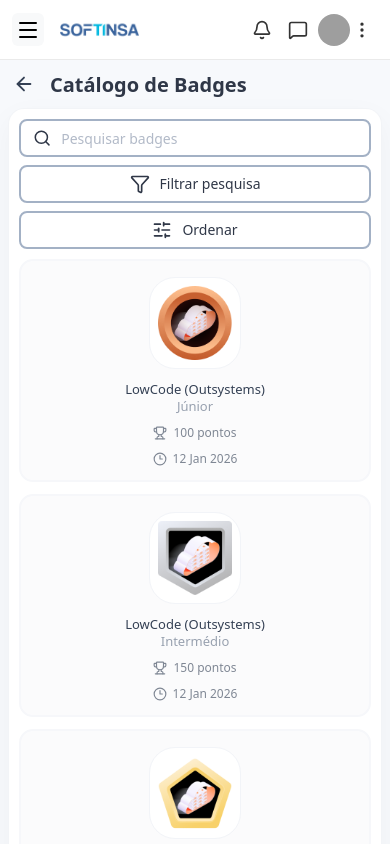
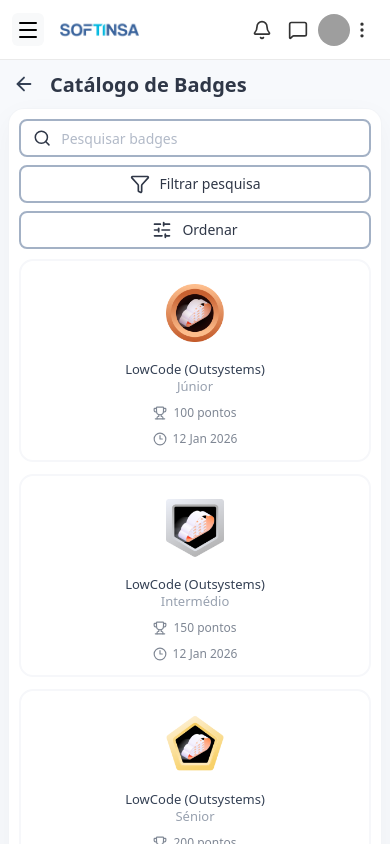
Before and after one commit to Rodralp/PINT-Web, a React (Vite) app in the folder Projecto/: page /consultor/catalogo-badges in a window 390 px wide. Built offline with nearby package versions, Linux system fonts and the light colour scheme; grey boxes are pictures that could not be loaded.

Commit message:
feat: Add CatalogoBadges styles and update import path for improved styling

```diff
--- a/Projecto/src/css/CatalogoBadges.css
+++ b/Projecto/src/css/Consultor/CatalogoBadges_C.css
@@ -101,7 +101,7 @@
 .catalog-card {
   border: 2px solid #f6f7fa;
   border-radius: 14px;
-  background: #fbfbfc;
+  background: #ffffff;
   min-height: 226px;
   display: flex;
   flex-direction: column;
@@ -123,10 +123,6 @@
   display: flex;
   align-items: center;
   justify-content: center;
-  border-radius: 26px;
-  background: #ffffff;
-  border: 1px solid #f2f4f8;
-  box-shadow: inset 0 0 0 1px rgba(255, 255, 255, 0.8);
 }
 
 .catalog-badge-image {
@@ -254,9 +250,14 @@
     min-height: 196px;
   }
 
-  .catalog-badge-shape {
+  .catalog-badge-frame {
     width: 72px;
     height: 72px;
+  }
+
+  .catalog-badge-image {
+    width: 58px;
+    height: 58px;
   }
 
   .catalog-card-level {
--- a/Projecto/src/pages/CatalogoBadges/CatalogoBadges.jsx
+++ b/Projecto/src/pages/CatalogoBadges/CatalogoBadges.jsx
@@ -2,7 +2,7 @@ import { useMemo } from 'react';
 import { ArrowLeft, Clock3, Filter, Search, SlidersHorizontal, Trophy, ChevronLeft, ChevronRight } from 'lucide-react';
 import { useNavigate } from 'react-router-dom';
 import Layout from '../../components/Layout';
-import '../../css/CatalogoBadges.css';
+import '../../css/Consultor/CatalogoBadges_C.css';
 
 const badgeLevels = [
   { level: 'Júnior', points: 100, badgeImage: '/badges/J%C3%BAnior.png' },
```
